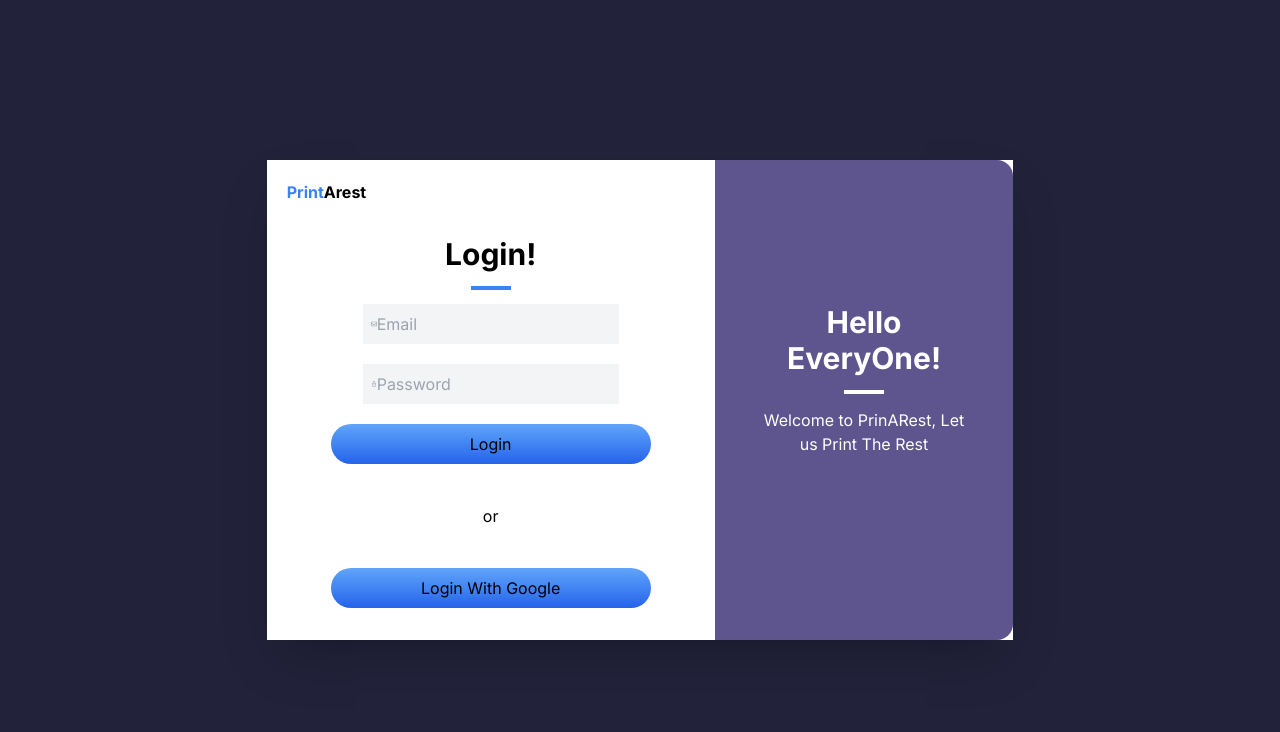
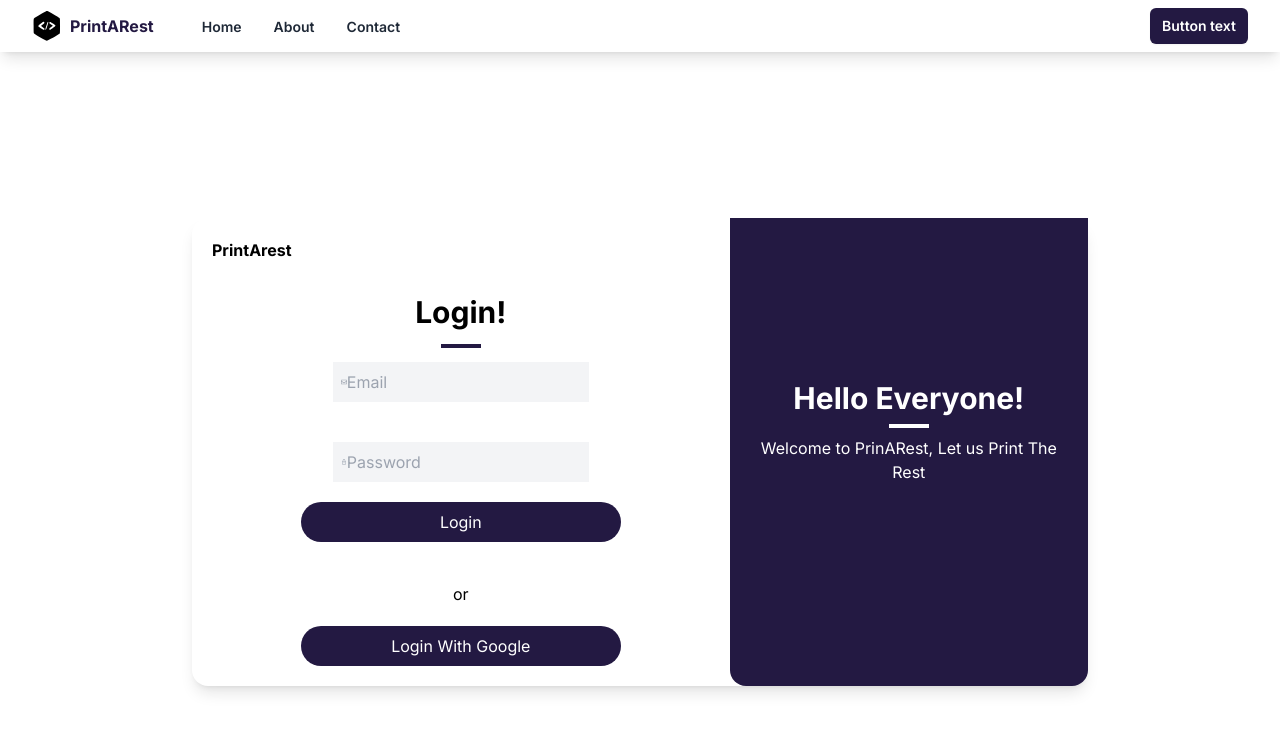
Before and after one commit to karan-patil19/PrintARest-Demo-, a Next.js app: page /auth/login in a window 1280 px wide. Shown: the top 732 px of the page. Built offline with nearby package versions, Linux system fonts and the light colour scheme.

Commit message:
ui changes

```diff
--- a/app/auth/dashboard/page.jsx
+++ b/app/auth/dashboard/page.jsx
@@ -27,7 +27,7 @@ export default function Dashboard() {
   }, [router]); // Add
   return (
     <div>
-      <header className="bg-blue-900 text-white text-center py-4">
+      <header className="bg-primary_color1 text-white text-center py-4">
         <h1 className="text-2xl font-bold"> {displayName}!,   Welcome To Print A Rest</h1>
       </header>
 
--- a/app/auth/login/page.tsx
+++ b/app/auth/login/page.tsx
@@ -4,6 +4,7 @@ import { useRouter } from 'next/navigation';
 import { FaRegEnvelope } from "react-icons/fa";
 import { MdLockOutline } from "react-icons/md";
 import { auth } from "../../firebase";
+import { use } from "react";
 
 export default function Login() {
     const router = useRouter();
@@ -38,39 +39,39 @@ export default function Login() {
       };
 
       return (
-        <main className="flex min-h-screen flex-col items-center justify-center w-full flex-1 px-20 text-center">
-          <div className="bg-white rounded-2x shadow-2xl flex w-2/3 max-w-4xl">
-            <div className="w-3/5 p-5" >
-              <div className="text-left  font-bold">
-                <span className="text-blue-500">Print</span>Arest
+        <main className="flex min-h-screen flex-col items-center justify-center w-full flex-1 px-4 text-center sm:px-6 lg:px-8">
+          <div className="bg-white rounded-2xl  flex flex-col sm:flex-row w-full max-w-4xl shadow-lg">
+            <div className="w-full sm:w-3/5 p-5">
+              <div className="text-left font-bold">
+                <span className="text-primary_color3">Print</span>Arest
               </div>
               <h2 className="text-3xl font-bold mb-2 pt-8">Login!</h2>
-              <div className="border-2 w-10 border-blue-500 inline-block mb-2"></div>
-              <div className="flex flex-col items-center">
-                <div className="bg-gray-100 w-64 p-2  flex items-center mb-5">
-                  <FaRegEnvelope className="text-gray-400 "/>
-                  <input type="email" name="email" placeholder="Email" className="bg-gray-100 outline-none flex-1"  />
+              <div className="border-2 w-10 border-primary_color1 inline-block mb-2"></div>
+              <div className="flex flex-col items-center mb-5">
+                <div className="bg-gray-100 w-full sm:w-64 p-2 flex items-center mb-5">
+                  <FaRegEnvelope className="text-gray-400" />
+                  <input type="email" name="email" placeholder="Email" className="bg-gray-100 outline-none flex-1" />
                 </div>
               </div>
               <div className="flex flex-col items-center mb-5">
-                <div className="bg-gray-100 w-64 p-2  flex items-center">
-                  <MdLockOutline className="text-gray-400  "/>
-                  <input type="password" name="password" placeholder="Password" className="bg-gray-100 outline-none flex-1"  />
+                <div className="bg-gray-100 w-full sm:w-64 p-2 flex items-center">
+                  <MdLockOutline className="text-gray-400" />
+                  <input type="password" name="password" placeholder="Password" className="bg-gray-100 outline-none flex-1" />
                 </div>
               </div>
               {/* Login button */}
-              <button  className="bg-gradient-to-b from-blue-400 to-blue-600 w-80 rounded-full hover:bg-white hover:text-white px-12 py-2 inline-block">Login</button>
+              <button className="bg-primary_color1 w-full sm:w-80 rounded-full text-white px-12 py-2 inline-block mb-5">Login</button>
 
-              <div className="py-10">or</div>
+              <div className="py-5">or</div>
               {/* Add a button to trigger Google Sign-In */}
-              <button onClick={handleGoogleSignIn} className="bg-gradient-to-b from-blue-400 to-blue-600 w-80 rounded-full hover:bg-white hover:text-white px-12 py-2 inline-block">Login With Google</button>
+              <button onClick={handleGoogleSignIn} className="bg-primary_color1 w-full sm:w-80 rounded-full text-white px-12 py-2 inline-block">Login With Google</button>
             </div>
-            <div className="w-2/5 bg-primary_color1 text-white rounded-tr-2xl rounded-br-2xl py-36 px-12">
-              <h2 className="text-3xl font-bold mb-2">Hello EveryOne!</h2>
-              <div className="border-2 w-10  border-white inline-block mb-2"></div>
-              <p className="mb-10">
-                Welcome to PrinARest, Let us Print The Rest
-              </p>
+            <div className="w-full sm:w-2/5 bg-primary_color1 text-white py-10 px-6 rounded-b-2xl flex flex-col justify-center items-center">
+            <h2 className="text-3xl font-bold mb-2">Hello Everyone!</h2>
+            <div className="border-2 w-10 border-white inline-block mb-2"></div>
+            <p className="mb-10 text-center">
+              Welcome to PrinARest, Let us Print The Rest
+            </p>
             </div>
           </div>
         </main>
--- a/app/globals.css
+++ b/app/globals.css
@@ -4,15 +4,15 @@
 
 :root {
   --foreground-rgb: 0, 0, 0;
-  --background-start-rgb: 34, 34, 59;
-  --background-end-rgb: 34, 34, 59;
+  --background-start-rgb: 255, 255, 255;
+  --background-end-rgb: 255,255, 255;
 }
 
 @media (prefers-color-scheme: dark) {
   :root {
     --foreground-rgb: 0,0,0;
-    --background-start-rgb: 35, 25, 66;
-    --background-end-rgb: 35, 25, 66;
+    --background-start-rgb:231,222,249,100;
+    --background-end-rgb: 96,78,131,100;
   }
 }
 
--- a/app/layout.tsx
+++ b/app/layout.tsx
@@ -1,6 +1,7 @@
 import type { Metadata } from "next";
 import { Inter } from "next/font/google";
 import "./globals.css";
+import {ExampleNavbarTwo} from "./nav"
 
 const inter = Inter({ subsets: ["latin"] });
 
@@ -16,7 +17,12 @@ export default function RootLayout({
 }>) {
   return (
     <html lang="en">
-      <body className={inter.className}>{children}</body>
+      <body className={inter.className}>
+        <ExampleNavbarTwo>
+
+        </ExampleNavbarTwo>
+        {children}
+        </body>
     </html>
   );
 }
--- /dev/null
+++ b/app/nav.tsx
@@ -0,0 +1,134 @@
+'use client'
+
+import React from 'react'
+import { Menu, X } from 'lucide-react'
+
+const menuItems = [
+  {
+    name: 'Home',
+    href: '#',
+  },
+  {
+    name: 'About',
+    href: '#',
+  },
+  {
+    name: 'Contact',
+    href: '#',
+  },
+]
+
+export function ExampleNavbarTwo() {
+  const [isMenuOpen, setIsMenuOpen] = React.useState(false)
+
+  const toggleMenu = () => {
+    setIsMenuOpen(!isMenuOpen)
+  }
+
+  return (
+    <div className="relative w-full bg-white shadow-lg primary_color1">
+      <div className="mx-auto flex max-w-7xl items-center justify-between px-4 py-2 sm:px-6 lg:px-8">
+        <div className="inline-flex items-center space-x-2">
+          <span>
+            <svg
+              width="30"
+              height="30"
+              viewBox="0 0 50 56"
+              fill="none"
+              xmlns="http://www.w3.org/2000/svg"
+            >
+              <path
+                d="M23.2732 0.2528C20.8078 1.18964 2.12023 12.2346 1.08477 13.3686C0 14.552 0 14.7493 0 27.7665C0 39.6496 0.0986153 41.1289 0.83823 42.0164C2.12023 43.5449 23.2239 55.4774 24.6538 55.5267C25.9358 55.576 46.1027 44.3832 48.2229 42.4602C49.3077 41.474 49.3077 41.3261 49.3077 27.8158C49.3077 14.3055 49.3077 14.1576 48.2229 13.1714C46.6451 11.7415 27.1192 0.450027 25.64 0.104874C24.9497 -0.0923538 23.9142 0.00625992 23.2732 0.2528ZM20.2161 21.8989C20.2161 22.4906 18.9835 23.8219 17.0111 25.3997C15.2361 26.7803 13.8061 27.9637 13.8061 28.0623C13.8061 28.1116 15.2361 29.0978 16.9618 30.2319C18.6876 31.3659 20.2655 32.6479 20.4134 33.0917C20.8078 34.0286 19.871 35.2119 18.8355 35.2119C17.8001 35.2119 9.0233 29.3936 8.67815 28.5061C8.333 27.6186 9.36846 26.5338 14.3485 22.885C17.6521 20.4196 18.4904 20.0252 19.2793 20.4196C19.7724 20.7155 20.2161 21.3565 20.2161 21.8989ZM25.6893 27.6679C23.4211 34.9161 23.0267 35.7543 22.1391 34.8668C21.7447 34.4723 22.1391 32.6479 23.6677 27.9637C26.2317 20.321 26.5275 19.6307 27.2671 20.3703C27.6123 20.7155 27.1685 22.7864 25.6893 27.6679ZM36.0932 23.2302C40.6788 26.2379 41.3198 27.0269 40.3337 28.1609C39.1503 29.5909 31.6555 35.2119 30.9159 35.2119C29.9298 35.2119 28.9436 33.8806 29.2394 33.0424C29.3874 32.6479 30.9652 31.218 32.7403 29.8867L35.9946 27.4706L32.5431 25.1532C30.6201 23.9205 29.0915 22.7371 29.0915 22.5892C29.0915 21.7509 30.2256 20.4196 30.9159 20.4196C31.3597 20.4196 33.6771 21.7016 36.0932 23.2302Z"
+                fill="black"
+              />
+            </svg>
+          </span>
+          <span className="font-bold text-primary_color1">PrintARest</span>
+        </div>
+        <div className="hidden grow items-start lg:flex">
+          <ul className="ml-12 inline-flex space-x-8">
+            {menuItems.map((item) => (
+              <li key={item.name}>
+                <a
+                  href={item.href}
+                  className="text-sm font-semibold text-gray-800 hover:text-gray-900"
+                >
+                  {item.name}
+                </a>
+              </li>
+            ))}
+          </ul>
+        </div>
+        <div className="hidden lg:block">
+          <button
+            type="button"
+            className="rounded-md bg-primary_color1 px-3 py-2 text-sm font-semibold text-white shadow-sm hover:bg-black/80 focus-visible:outline focus-visible:outline-2 focus-visible:outline-offset-2 focus-visible:outline-black"
+          >
+            Button text
+          </button>
+        </div>
+        <div className="lg:hidden">
+          <Menu onClick={toggleMenu} className="h-6 w-6 cursor-pointer" />
+        </div>
+        {isMenuOpen && (
+          <div className="absolute inset-x-0 top-0 z-50 origin-top-right transform p-2 transition lg:hidden">
+            <div className="divide-y-2 divide-gray-50 rounded-lg bg-white shadow-lg ring-1 ring-black ring-opacity-5">
+              <div className="px-5 pb-6 pt-5">
+                <div className="flex items-center justify-between">
+                  <div className="inline-flex items-center space-x-2">
+                    <span>
+                      <svg
+                        width="30"
+                        height="30"
+                        viewBox="0 0 50 56"
+                        fill="none"
+                        xmlns="http://www.w3.org/2000/svg"
+                      >
+                        <path
+                          d="M23.2732 0.2528C20.8078 1.18964 2.12023 12.2346 1.08477 13.3686C0 14.552 0 14.7493 0 27.7665C0 39.6496 0.0986153 41.1289 0.83823 42.0164C2.12023 43.5449 23.2239 55.4774 24.6538 55.5267C25.9358 55.576 46.1027 44.3832 48.2229 42.4602C49.3077 41.474 49.3077 41.3261 49.3077 27.8158C49.3077 14.3055 49.3077 14.1576 48.2229 13.1714C46.6451 11.7415 27.1192 0.450027 25.64 0.104874C24.9497 -0.0923538 23.9142 0.00625992 23.2732 0.2528ZM20.2161 21.8989C20.2161 22.4906 18.9835 23.8219 17.0111 25.3997C15.2361 26.7803 13.8061 27.9637 13.8061 28.0623C13.8061 28.1116 15.2361 29.0978 16.9618 30.2319C18.6876 31.3659 20.2655 32.6479 20.4134 33.0917C20.8078 34.0286 19.871 35.2119 18.8355 35.2119C17.8001 35.2119 9.0233 29.3936 8.67815 28.5061C8.333 27.6186 9.36846 26.5338 14.3485 22.885C17.6521 20.4196 18.4904 20.0252 19.2793 20.4196C19.7724 20.7155 20.2161 21.3565 20.2161 21.8989ZM25.6893 27.6679C23.4211 34.9161 23.0267 35.7543 22.1391 34.8668C21.7447 34.4723 22.1391 32.6479 23.6677 27.9637C26.2317 20.321 26.5275 19.6307 27.2671 20.3703C27.6123 20.7155 27.1685 22.7864 25.6893 27.6679ZM36.0932 23.2302C40.6788 26.2379 41.3198 27.0269 40.3337 28.1609C39.1503 29.5909 31.6555 35.2119 30.9159 35.2119C29.9298 35.2119 28.9436 33.8806 29.2394 33.0424C29.3874 32.6479 30.9652 31.218 32.7403 29.8867L35.9946 27.4706L32.5431 25.1532C30.6201 23.9205 29.0915 22.7371 29.0915 22.5892C29.0915 21.7509 30.2256 20.4196 30.9159 20.4196C31.3597 20.4196 33.6771 21.7016 36.0932 23.2302Z"
+                          fill="black"
+                        />
+                      </svg>
+                    </span>
+                    <span className="font-bold">DevUI</span>
+                  </div>
+                  <div className="-mr-2">
+                    <button
+                      type="button"
+                      onClick={toggleMenu}
+                      className="inline-flex items-center justify-center rounded-md p-2 text-gray-400 hover:bg-gray-100 hover:text-gray-500 focus-visible:outline focus-visible:outline-2 focus-visible:outline-offset-2 focus-visible:outline-black"
+                    >
+                      <span className="sr-only">Close menu</span>
+                      <X className="h-6 w-6" aria-hidden="true" />
+                    </button>
+                  </div>
+                </div>
+                <div className="mt-6">
+                  <nav className="grid gap-y-4">
+                    {menuItems.map((item) => (
+                      <a
+                        key={item.name}
+                        href={item.href}
+                        className="-m-3 flex items-center rounded-md p-3 text-sm font-semibold hover:bg-gray-50"
+                      >
+                        <span className="ml-3 text-base font-medium text-gray-900">
+                          {item.name}
+                        </span>
+                      </a>
+                    ))}
+                  </nav>
+                </div>
+                <button
+                  type="button"
+                  className="mt-4 w-full rounded-md bg-black px-3 py-2 text-sm font-semibold text-white shadow-sm hover:bg-black/80 focus-visible:outline focus-visible:outline-2 focus-visible:outline-offset-2 focus-visible:outline-black"
+                >
+                  Button text
+                </button>
+              </div>
+            </div>
+          </div>
+        )}
+      </div>
+    </div>
+  )
+}
--- a/tailwind.config.js
+++ b/tailwind.config.js
@@ -11,7 +11,9 @@ module.exports = {
   theme: {
     extend: {
       colors:{
-        primary_color1:'#5E548E'
+        primary_color1:'#231942',
+        primary_color2:'#BE95C4',
+        primary_color3:'5e548e',
       }
     },
   },
```
Also changed, not shown: app/auth/dashboard/XeroxShopBooking.jsx (+4 -4 lines), package.json (+4 -3 lines), 1 other file (tests, documents, lock files or other folders).
